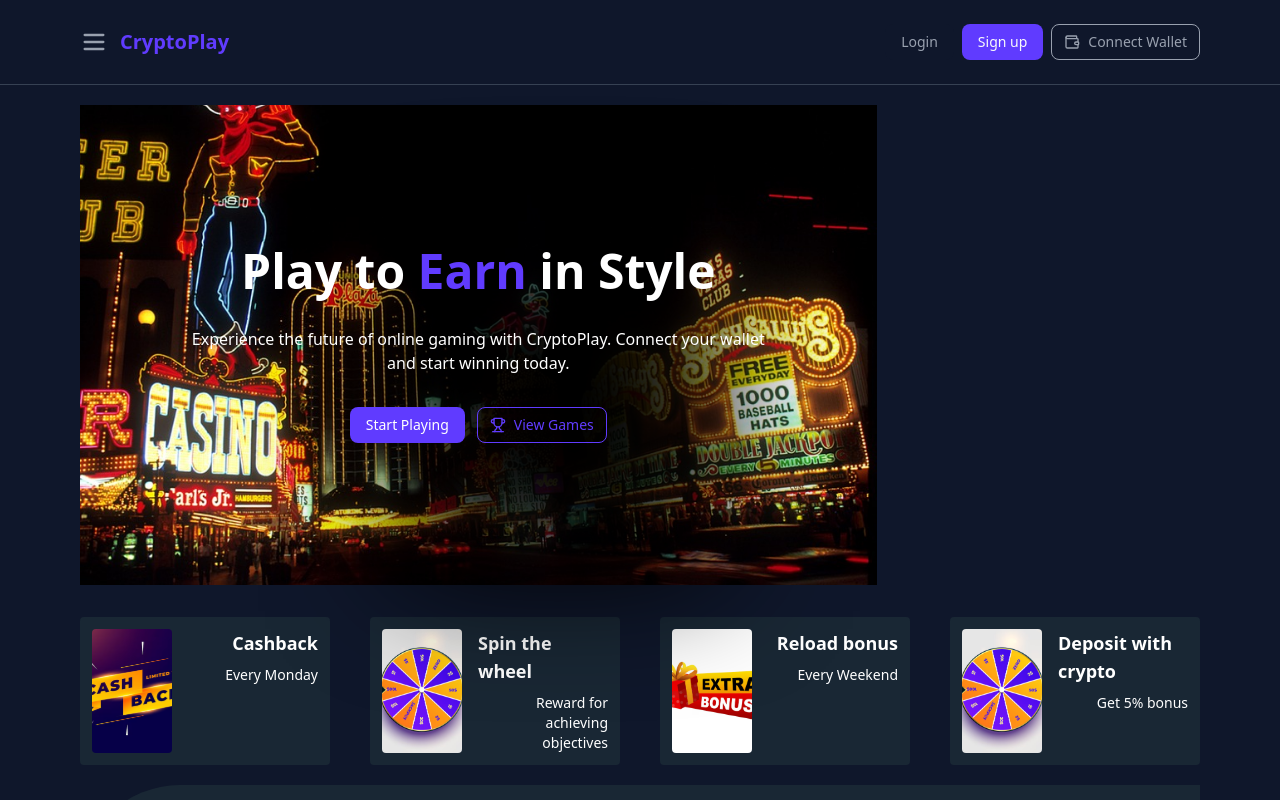
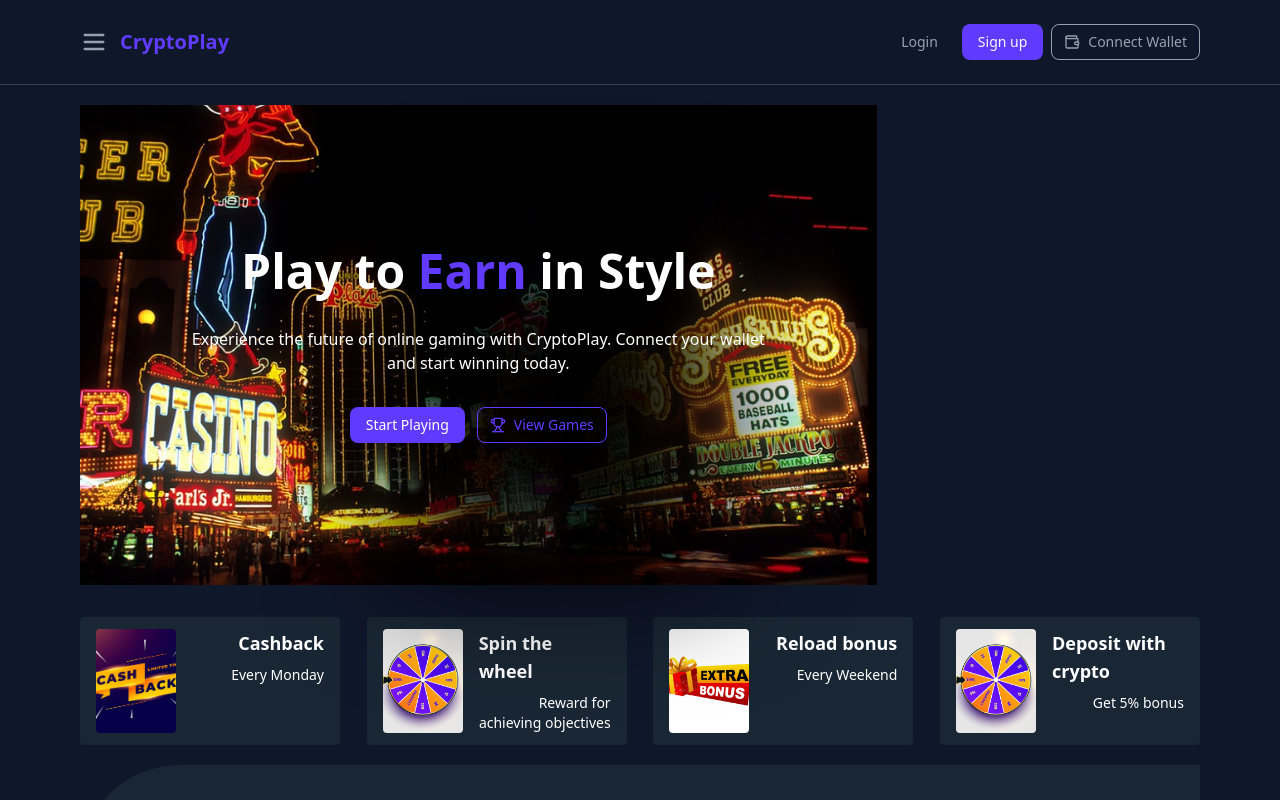
Before and after one commit to dd3vahmad/cryptoplay, a Next.js app: page / in a window 1280 px wide. Shown: the top 800 px of the page. Built offline with nearby package versions, Linux system fonts and the light colour scheme.

Commit message:
Fix: Activity card UI

```diff
--- a/components/Activities.tsx
+++ b/components/Activities.tsx
@@ -29,7 +29,7 @@ const Activities = () => {
   return (
     <div className="w-full flex overflow-auto flex-nowrap justify-between gap-6 mb-5 px-20">
       {activities.map((activity, i) => (
-        <div className="flex p-3 rounded bg-secondary gap-x-4 w-[250px]">
+        <div className="flex px-4 py-3 rounded bg-secondary gap-x-4 w-[260px]">
           <Image
             key={i}
             src={activity.thumbnail}
```
